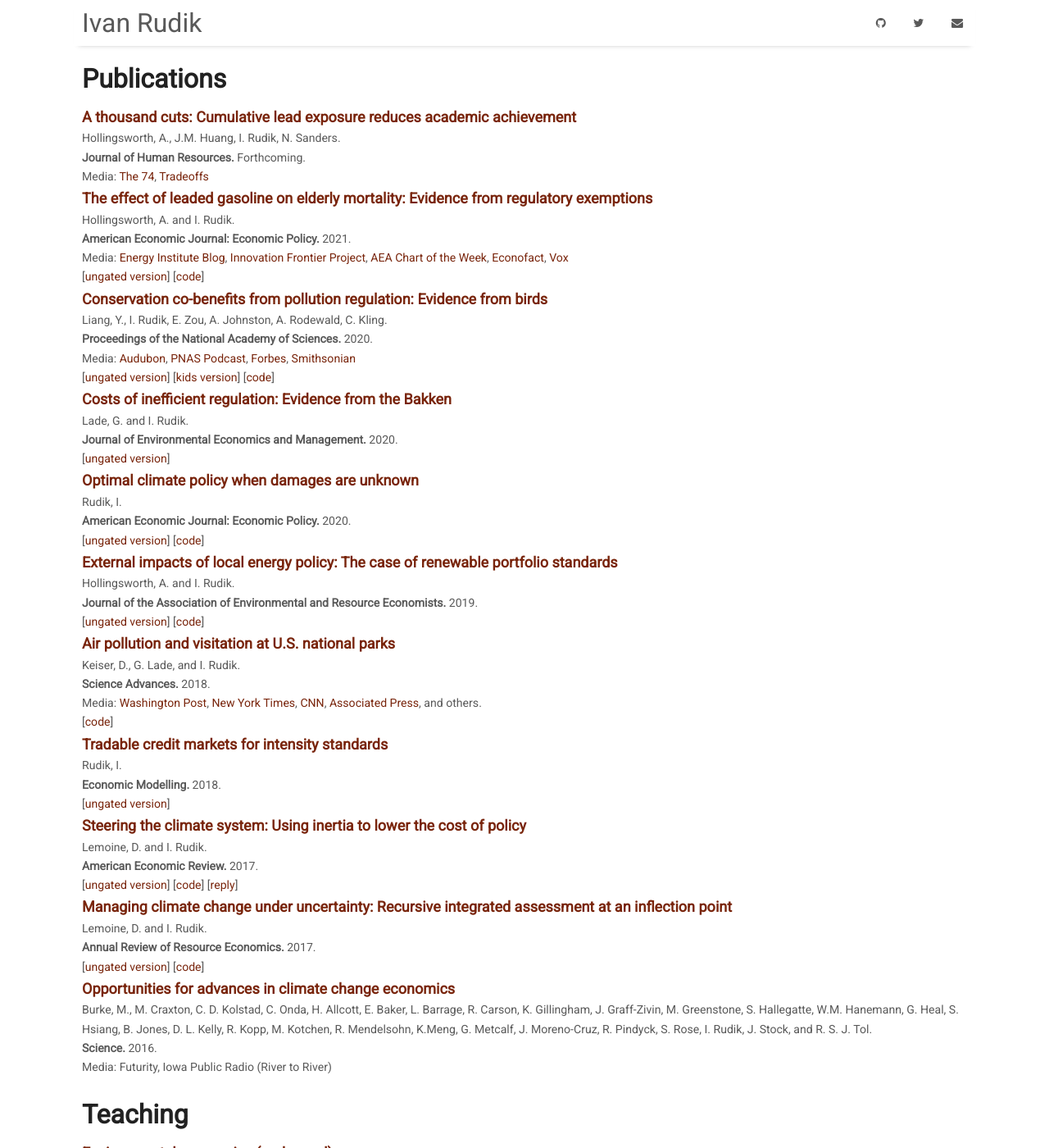
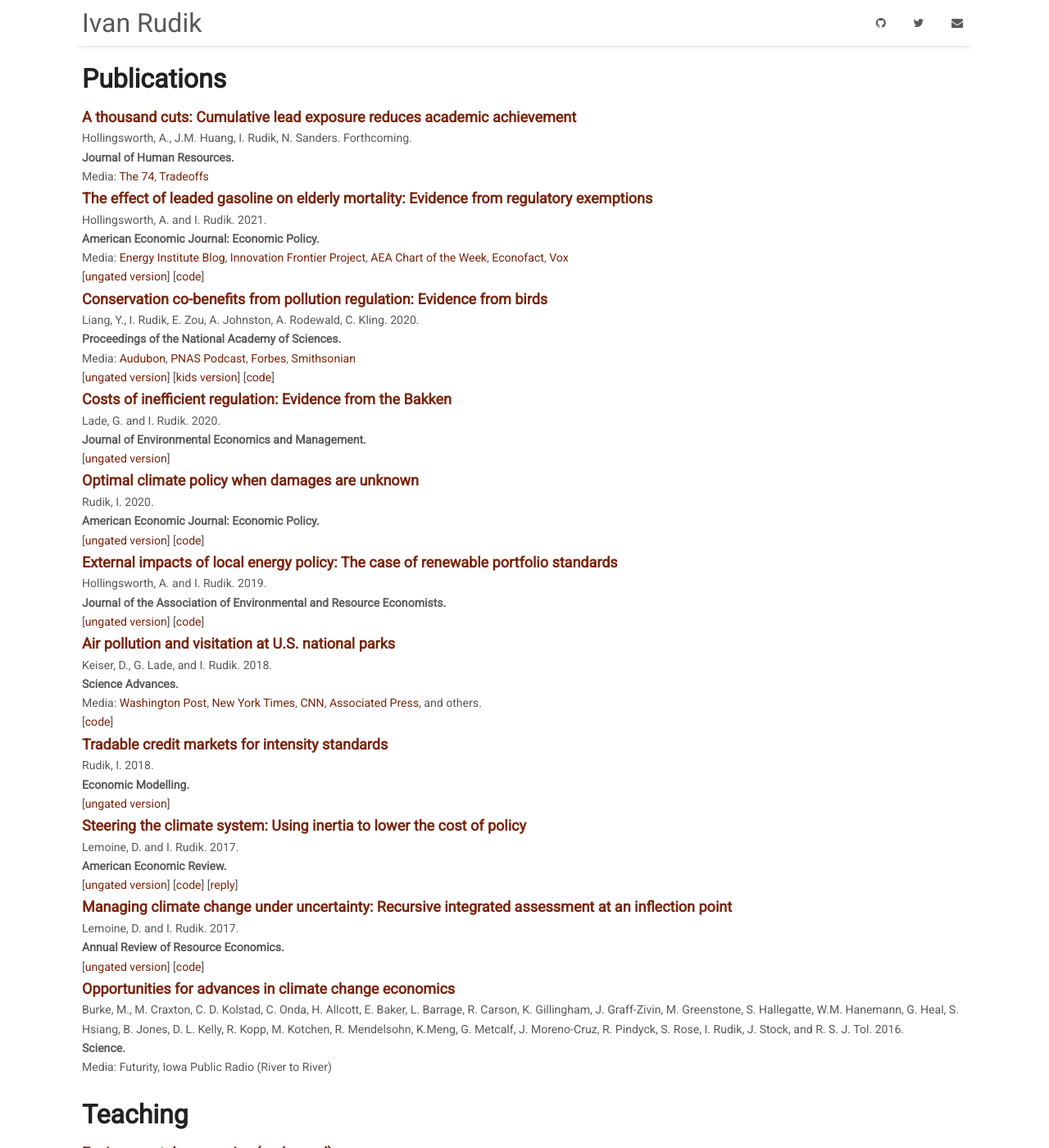
Before and after one commit to irudik/irudik.github.io, a Jekyll site: the page built from index.md, in a window 1280 px wide and 1400 px high, scrolled down 853 px. Shown: the whole window at 82% size. Built offline with Jekyll 4.4.1, drawn with Linux system fonts in a browser that asks for light colours; nearby versions of some CDN libraries.

Commit message:
move dates

```diff
--- a/index.md
+++ b/index.md
@@ -46,76 +46,76 @@ Renato Molina, Ivan Rudik
 
 # Publications
 ### [A thousand cuts: Cumulative lead exposure reduces academic achievement](https://www.nber.org/papers/w28250)
-Hollingsworth, A., J.M. Huang, I. Rudik, N. Sanders.
-**Journal of Human Resources.** Forthcoming.
+Hollingsworth, A., J.M. Huang, I. Rudik, N. Sanders. Forthcoming.
+**Journal of Human Resources.**
 
 Media: [The 74](https://www.the74million.org/lead-poisoning-hurts-kids-a-new-study-shows-how-exposure-from-an-unexpected-source-nascar-racetracks-lowered-test-scores/), [Tradeoffs](https://tradeoffs.org/2021/06/04/what-nascar-can-teach-us-about-pollution-and-social-determinants-of-health/)
 
 
 ### [The effect of leaded gasoline on elderly mortality: Evidence from regulatory exemptions](https://www.aeaweb.org/articles?id=10.1257/pol.20190654)
-Hollingsworth, A. and I. Rudik.
-**American Economic Journal: Economic Policy.** 2021.
+Hollingsworth, A. and I. Rudik. 2021.
+**American Economic Journal: Economic Policy.**
 
 Media: [Energy Institute Blog](https://energyathaas.wordpress.com/2020/03/02/the-crazy-history-of-lead-in-gasoline/), [Innovation Frontier Project](https://innovationfrontier.org/how-exposure-to-pollution-quietly-shapes-the-american-workforce-and-economy/),  [AEA Chart of the Week](https://www.aeaweb.org/research/charts/leaded-gasoline-elderly-mortality-nascar-arca), [Econofact](https://t.co/h0RwoLhKlx?amp=1), [Vox](https://www.vox.com/future-perfect/22834666/lead-exposure-poisoning-developing-countries)
 [[ungated version](https://osf.io/preprints/socarxiv/rdy6g/)] [[code](https://www.openicpsr.org/openicpsr/project/120128/)]
 
 ### [Conservation co-benefits from pollution regulation: Evidence from birds](https://doi.org/10.1073/pnas.2013568117)
-Liang, Y., I. Rudik, E. Zou, A. Johnston, A. Rodewald, C. Kling.
-**Proceedings of the National Academy of Sciences.** 2020.
+Liang, Y., I. Rudik, E. Zou, A. Johnston, A. Rodewald, C. Kling. 2020.
+**Proceedings of the National Academy of Sciences.**
 
 Media: [Audubon](https://www.audubon.org/news/how-landmark-environmental-law-may-have-quietly-saved-billion-birds), [PNAS Podcast](https://traffic.libsyn.com/secure/pnas-science-sessions-podcast/amandaRodewaldIvanRudikCatherineKlingPodcast.mp3), [Forbes](https://www.forbes.com/sites/saratabin/2020/11/30/air-pollution-regulations-may-have-saved-over-a-billion-birds-according-to-a-new-study/?sh=511d33fc2327), [Smithsonian](https://www.smithsonianmag.com/smart-news/study-estimates-clean-air-act-has-saved-15-billion-birds-180976432/)
 [[ungated version](https://osf.io/preprints/socarxiv/74ujt)] [[kids version](https://www.sciencejournalforkids.org/articles/how-does-reducing-air-pollution-help-birds/)] [[code](https://www.openicpsr.org/openicpsr/project/125422/version/V2/view)]
 
 ### [Costs of inefficient regulation: Evidence from the Bakken](https://www.sciencedirect.com/science/article/abs/pii/S0095069620300590)
-Lade, G. and I. Rudik.
-**Journal of Environmental Economics and Management.** 2020.
+Lade, G. and I. Rudik. 2020.
+**Journal of Environmental Economics and Management.**
 
 [[ungated version](https://osf.io/preprints/socarxiv/3e9xk)]
 
 ### [Optimal climate policy when damages are unknown](https://www.aeaweb.org/articles?id=10.1257/pol.20160541)
-Rudik, I.
-**American Economic Journal: Economic Policy.** 2020.
+Rudik, I. 2020.
+**American Economic Journal: Economic Policy.**
 
 [[ungated version](https://osf.io/preprints/socarxiv/nc43k)] [[code](https://github.com/irudik/optimal-climate-policy-aej)]
 
 ### [External impacts of local energy policy: The case of renewable portfolio standards](https://www.journals.uchicago.edu/doi/abs/10.1086/700419)
-Hollingsworth, A. and I. Rudik.
-**Journal of the Association of Environmental and Resource Economists.** 2019.
+Hollingsworth, A. and I. Rudik. 2019.
+**Journal of the Association of Environmental and Resource Economists.**
 
 [[ungated version](http://papers.ssrn.com/sol3/papers.cfm?abstract_id=2697222)]
 [[code](https://github.com/irudik/external-impacts-rps)]
 
 ### [Air pollution and visitation at U.S. national parks](http://advances.sciencemag.org/content/4/7/eaat1613)
-Keiser, D., G. Lade, and I. Rudik.
-**Science Advances.** 2018.
+Keiser, D., G. Lade, and I. Rudik. 2018.
+**Science Advances.**
 
 Media: [Washington Post](https://www.washingtonpost.com/science/2019/05/28/how-your-summer-vacation-may-give-you-an-up-close-view-climate-crisis/), [New York Times](https://www.nytimes.com/2018/07/23/well/parks-ozone-air-pollution.html?alm_mvr=0), [CNN](https://www.cnn.com/2018/07/18/us/national-park-air-quality-wxc/index.html), [Associated Press](https://apnews.com/article/1d601528b4fe48dba03c69d066f44ef8), and others.
 [[code](https://github.com/irudik/national-parks)]
 
 ### [Tradable credit markets for intensity standards](https://www.sciencedirect.com/science/article/pii/S0264999317315651)
-Rudik, I.
-**Economic Modelling.** 2018.
+Rudik, I. 2018.
+**Economic Modelling.**
 
 [[ungated version](https://papers.ssrn.com/sol3/papers.cfm?abstract_id=2615918)]
 
 ### [Steering the climate system: Using inertia to lower the cost of policy](https://www.aeaweb.org/articles?id=10.1257/aer.20150986&&from=f)
-Lemoine, D. and I. Rudik.
-**American Economic Review.** 2017.
+Lemoine, D. and I. Rudik. 2017.
+**American Economic Review.**
 
 [[ungated version](https://raw.githack.com/irudik/irudik.github.io/master/assets/pdf/lemoine_rudik_aer_2017.pdf)]
 [[code](https://github.com/irudik/steering-the-climate-system)]
 [[reply](https://www.aeaweb.org/articles?id=10.1257/aer.20191814)]
 
 ### [Managing climate change under uncertainty: Recursive integrated assessment at an inflection point](https://papers.ssrn.com/sol3/papers.cfm?abstract_id=2862211)
-Lemoine, D. and I. Rudik.
-**Annual Review of Resource Economics.** 2017.
+Lemoine, D. and I. Rudik. 2017.
+**Annual Review of Resource Economics.**
 
 [[ungated version](https://papers.ssrn.com/sol3/papers.cfm?abstract_id=2862211)]
 [[code](https://github.com/irudik/dynamic-stochastic-dice)]
 
 ### [Opportunities for advances in climate change economics](http://science.sciencemag.org/content/352/6283/292.abstract)
-Burke, M., M. Craxton, C. D. Kolstad, C. Onda, H. Allcott, E. Baker, L. Barrage, R. Carson, K. Gillingham, J. Graff-Zivin, M. Greenstone, S. Hallegatte, W.M. Hanemann, G. Heal, S. Hsiang, B. Jones, D. L. Kelly, R. Kopp, M. Kotchen, R. Mendelsohn, K.Meng, G. Metcalf, J. Moreno-Cruz, R. Pindyck, S. Rose, I. Rudik, J. Stock, and R. S. J. Tol.
-**Science.** 2016.
+Burke, M., M. Craxton, C. D. Kolstad, C. Onda, H. Allcott, E. Baker, L. Barrage, R. Carson, K. Gillingham, J. Graff-Zivin, M. Greenstone, S. Hallegatte, W.M. Hanemann, G. Heal, S. Hsiang, B. Jones, D. L. Kelly, R. Kopp, M. Kotchen, R. Mendelsohn, K.Meng, G. Metcalf, J. Moreno-Cruz, R. Pindyck, S. Rose, I. Rudik, J. Stock, and R. S. J. Tol. 2016.
+**Science.**
 
 Media: Futurity, Iowa Public Radio (River to River)
 
```
